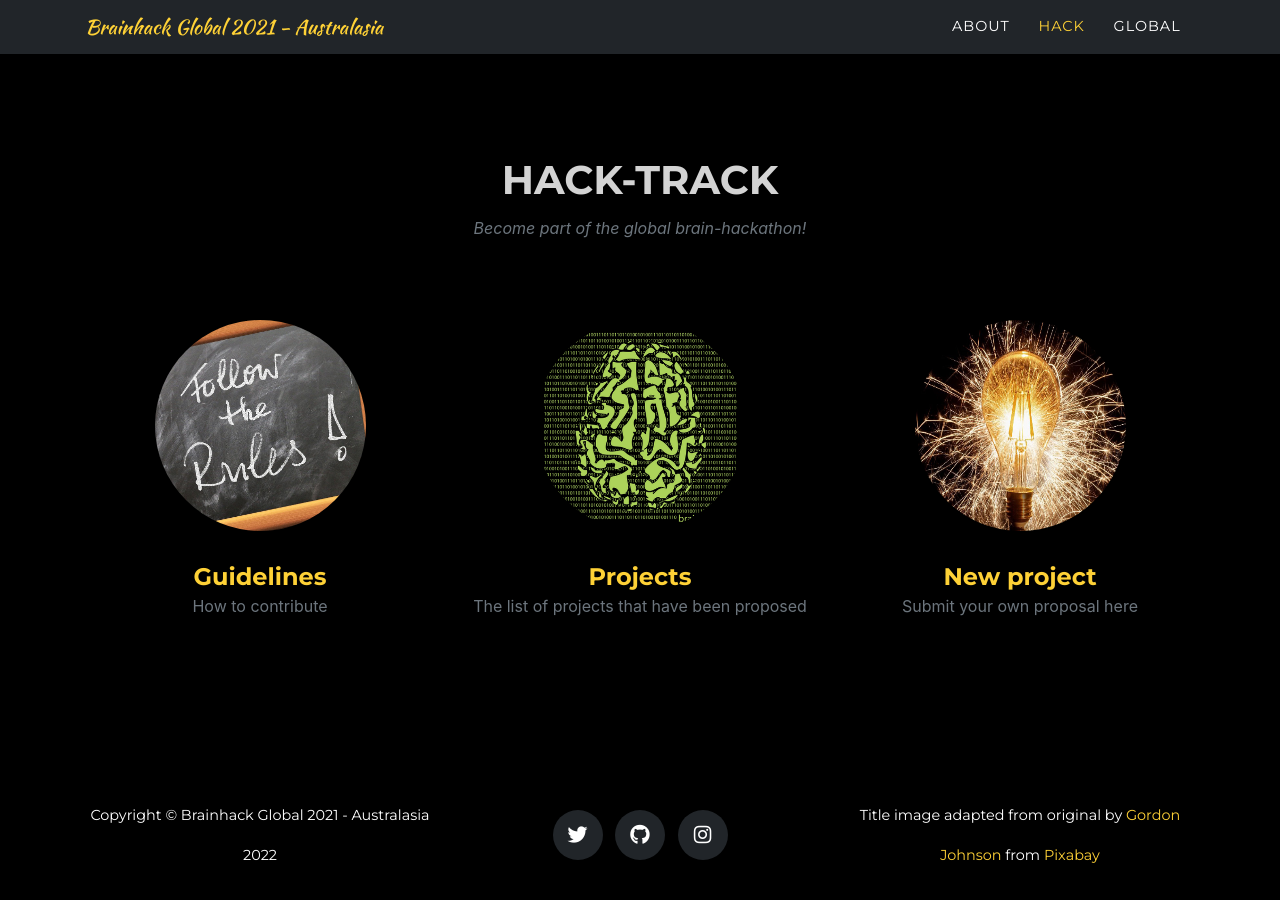
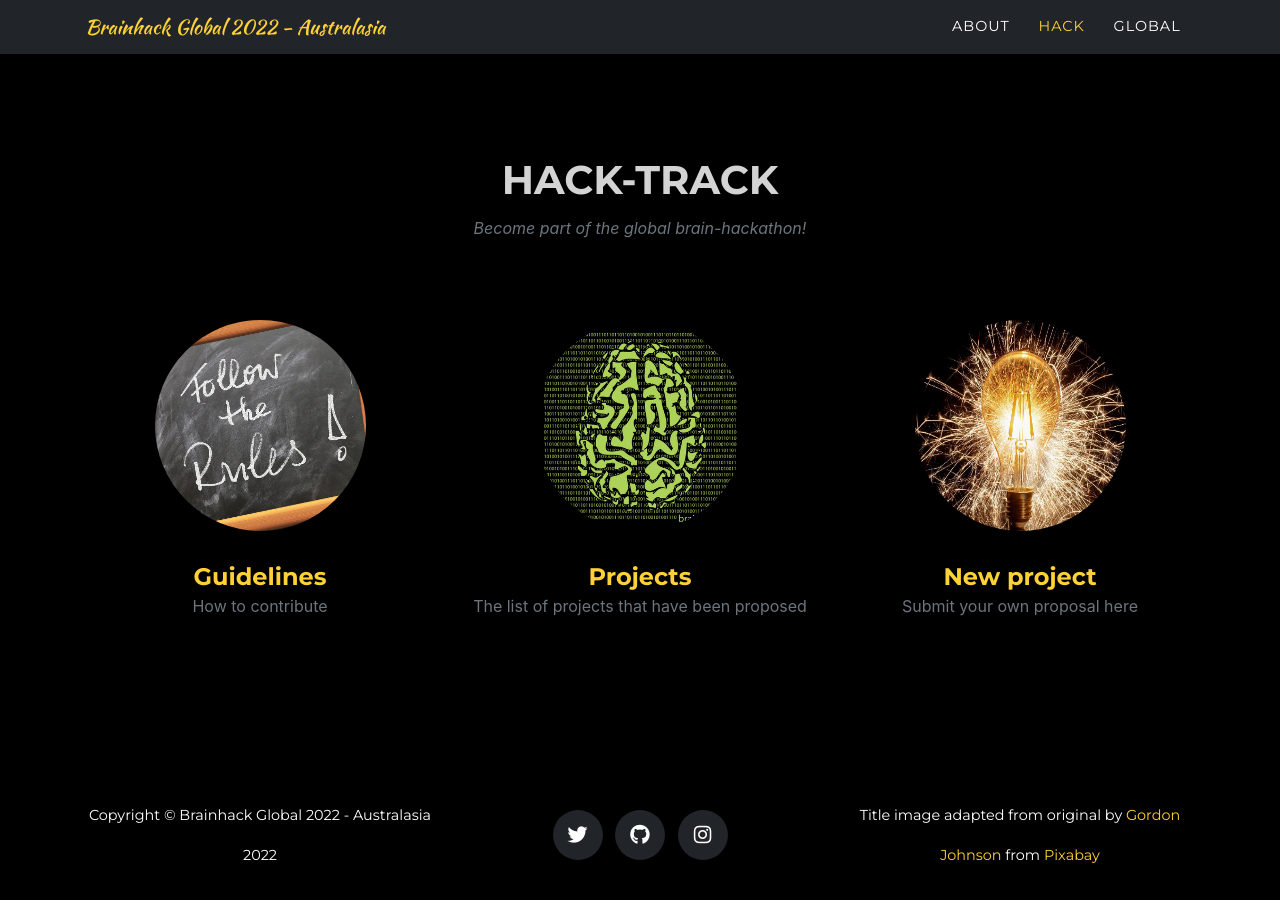
Before and after one commit to brainhack-aus/global2024, a Jekyll site: the page built from index.md, in a window 1280 px wide and 900 px high, scrolled down 1502 px. Built offline with Jekyll 4.4.1, drawn with Linux system fonts in a browser that asks for light colours; some web fonts are replaced.

Commit message:
Remove references to 2021

```diff
--- a/_config.yml
+++ b/_config.yml
@@ -21,14 +21,14 @@
 #theme: jekyll-agency
 # remote_theme: raviriley/agency-jekyll-theme
 
-baseurl: "/global2021" # the subpath of your site, e.g. /blog
+baseurl: "/global2022" # the subpath of your site, e.g. /blog
 url: "https://brainhack-aus.github.io" # the base hostname & protocol for your site, e.g. http://example.com
 # twitter_username: jekyllrb
 # github_username:  jekyll
 
-title      : Brainhack Global 2021 - Australasia
-email      : your-email@example.com #this is also the email contact forms will go to
-description: "Australasia Hub of the 2021 BrainHack Global Hackathon"
+title      : Brainhack Global 2022 - Australasia
+email      : cnolan@gmail.com #this is also the email contact forms will go to
+description: "Australasia Hub of the 2022 BrainHack Global Hackathon"
 author     : Brainhack Australasia
 # logo:     #optional, defaults to site title
   # path: assets\img\clients\creative-market.jpg
```
